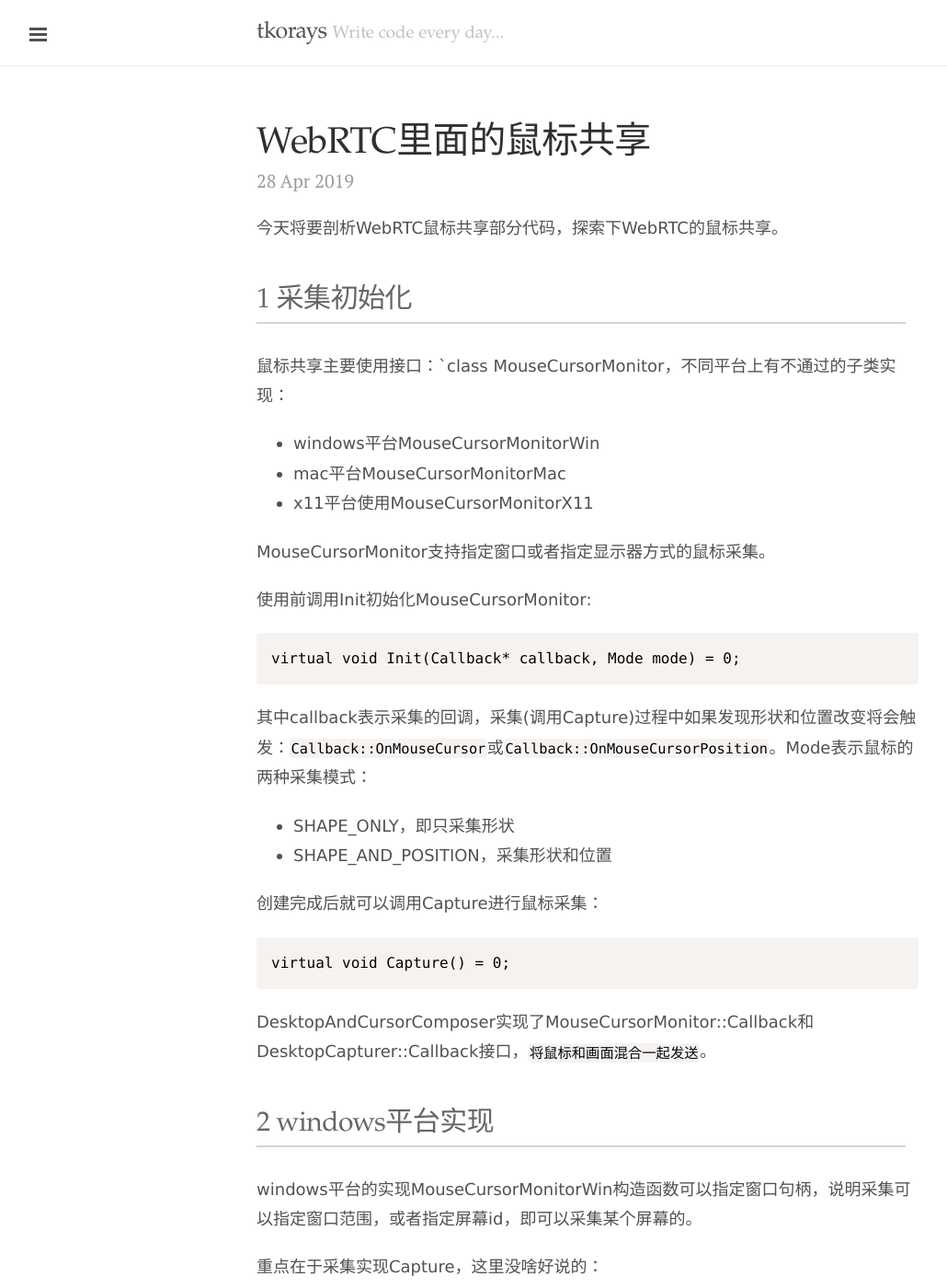
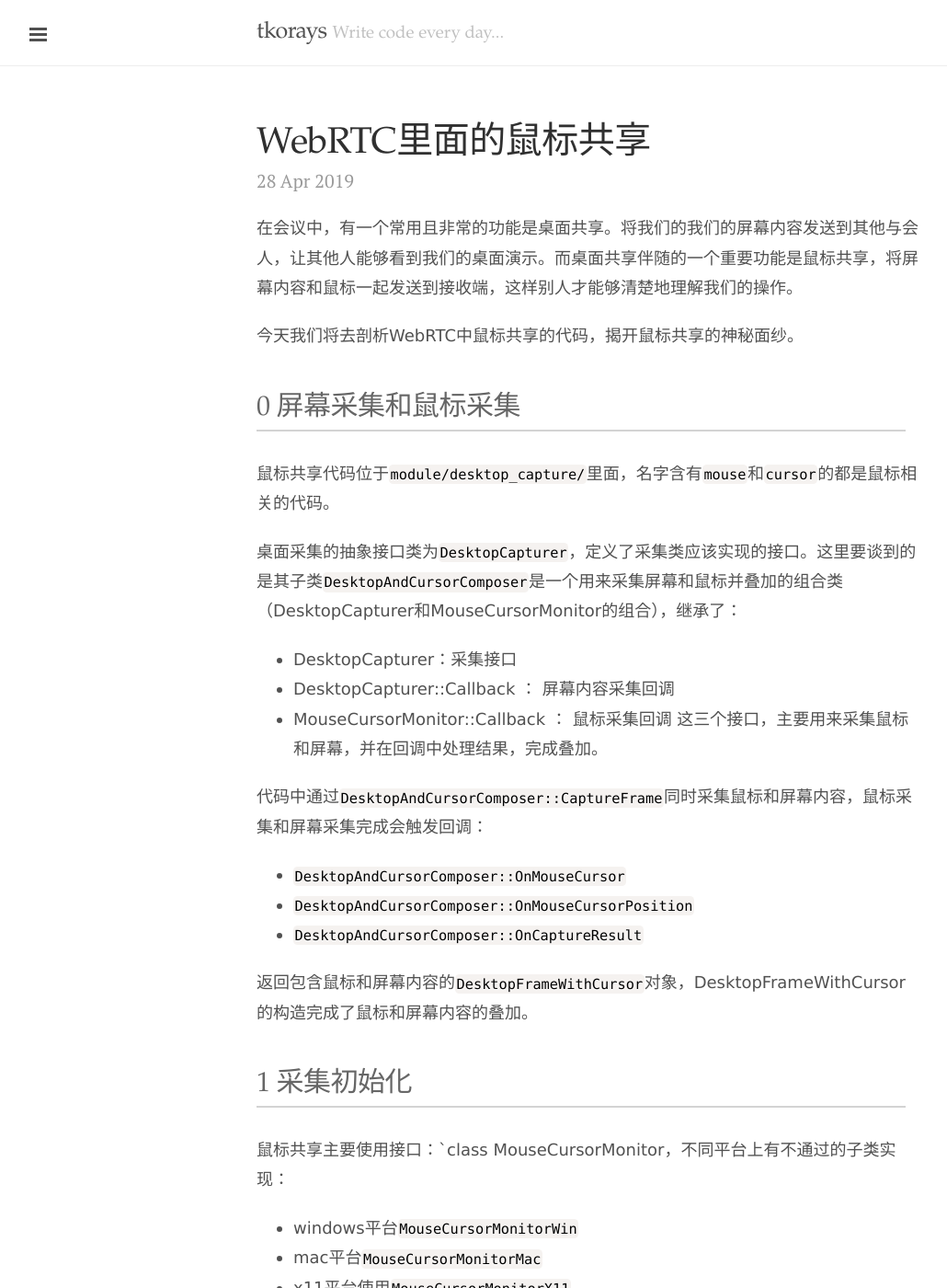
Before and after one commit to tkorays/tkorays.github.io, a Jekyll site: the page built from _posts/2019-4-28-Mouse-Share-In-WebRTC.markdown, in a window 1280 px wide and 1400 px high. Shown: the whole window at 92% size, without its empty margins (1-1031 px from the left). Built offline with Jekyll 4.4.1, drawn with Linux system fonts in a browser that asks for light colours; some of the changed text lies outside the part shown.

Commit message:
:memo: 文字润色

````diff
--- a/_posts/2019-4-28-Mouse-Share-In-WebRTC.markdown
+++ b/_posts/2019-4-28-Mouse-Share-In-WebRTC.markdown
@@ -2,15 +2,33 @@
 layout: post
 title: WebRTC里面的鼠标共享
 ---
-今天将要剖析WebRTC鼠标共享部分代码，探索下WebRTC的鼠标共享。
+在会议中，有一个常用且非常的功能是桌面共享。将我们的我们的屏幕内容发送到其他与会人，让其他人能够看到我们的桌面演示。而桌面共享伴随的一个重要功能是鼠标共享，将屏幕内容和鼠标一起发送到接收端，这样别人才能够清楚地理解我们的操作。
+
+今天我们将去剖析WebRTC中鼠标共享的代码，揭开鼠标共享的神秘面纱。
+
+## 0 屏幕采集和鼠标采集
+鼠标共享代码位于`module/desktop_capture/`里面，名字含有`mouse`和`cursor`的都是鼠标相关的代码。
+
+桌面采集的抽象接口类为`DesktopCapturer`，定义了采集类应该实现的接口。这里要谈到的是其子类`DesktopAndCursorComposer`是一个用来采集屏幕和鼠标并叠加的组合类（DesktopCapturer和MouseCursorMonitor的组合），继承了：
+* DesktopCapturer：采集接口
+* DesktopCapturer::Callback ： 屏幕内容采集回调
+* MouseCursorMonitor::Callback ： 鼠标采集回调
+这三个接口，主要用来采集鼠标和屏幕，并在回调中处理结果，完成叠加。
+
+代码中通过`DesktopAndCursorComposer::CaptureFrame`同时采集鼠标和屏幕内容，鼠标采集和屏幕采集完成会触发回调：
+* `DesktopAndCursorComposer::OnMouseCursor`
+* `DesktopAndCursorComposer::OnMouseCursorPosition`
+* `DesktopAndCursorComposer::OnCaptureResult`
+
+返回包含鼠标和屏幕内容的`DesktopFrameWithCursor`对象，DesktopFrameWithCursor的构造完成了鼠标和屏幕内容的叠加。
 
 ## 1 采集初始化
 鼠标共享主要使用接口：`class MouseCursorMonitor，不同平台上有不通过的子类实现：
-* windows平台MouseCursorMonitorWin
-* mac平台MouseCursorMonitorMac
-* x11平台使用MouseCursorMonitorX11
+* windows平台`MouseCursorMonitorWin`
+* mac平台`MouseCursorMonitorMac`
+* x11平台使用`MouseCursorMonitorX11`
 
-MouseCursorMonitor支持指定窗口或者指定显示器方式的鼠标采集。
+`MouseCursorMonitor`支持指定窗口或者指定显示器方式的鼠标采集。
 
 使用前调用Init初始化MouseCursorMonitor:
 
@@ -18,7 +36,7 @@ MouseCursorMonitor支持指定窗口或者指定显示器方式的鼠标采集
 virtual void Init(Callback* callback, Mode mode) = 0;
 ```
 
-其中callback表示采集的回调，采集(调用Capture)过程中如果发现形状和位置改变将会触发：`Callback::OnMouseCursor`或`Callback::OnMouseCursorPosition`。Mode表示鼠标的两种采集模式：
+其中callback表示采集的回调（DesktopAndCursorComposer中有实现），采集(调用Capture)过程中如果发现形状和位置改变将会触发：`Callback::OnMouseCursor`或`Callback::OnMouseCursorPosition`。Mode表示鼠标的两种采集模式：
 * SHAPE_ONLY，即只采集形状
 * SHAPE_AND_POSITION，采集形状和位置
 
@@ -29,10 +47,21 @@ virtual void Capture() = 0;
 
 DesktopAndCursorComposer实现了MouseCursorMonitor::Callback和DesktopCapturer::Callback接口，`将鼠标和画面混合一起发送`。
 
-## 2 windows平台实现
+## 2 鼠标位图表示
+鼠标采集形状数据采用`MouseCursor`表示：
+```
+class MouseCursor {
+...
+    std::unique_ptr<DesktopFrame> image_;
+    DesktopVector hotspot_;
+};
+```
+主要保存了鼠标位图和热点，位图是32bit格式，有使用alpha通道做半透明，但是`不支持反色`。
+
+## 3 windows平台实现
 windows平台的实现MouseCursorMonitorWin构造函数可以指定窗口句柄，说明采集可以指定窗口范围，或者指定屏幕id，即可以采集某个屏幕的。
 
-重点在于采集实现Capture，这里没啥好说的：
+重点在于采集实现Capture，这里没啥好说的，细节的可以看源码：
 * 调用GetCursorInfo获取鼠标信息
 * 判断鼠标形状是否改变
 * 鼠标被有意隐藏（CURSOR_SUPPRESSED）则发空图片（OnMouseCursor）
@@ -45,9 +74,11 @@ windows采集里面有个重要的部分是从HCURSOR中获取鼠标图片信息
 * 黑白，只有mask字段（iinfo.hbmColor == NULL），上半部分为AND mask，下半部分为XOR mask。通过这两个mask可以实现黑、白、透明、反色的效果（请自行推导）。pixel &= andMask; pixel ^= xorMask;
 * 彩色，mask表示andMask，color表示xorMask。处理过程中需要注意alpha通道。如果alpha通道不为0， 则表示使用了alpha通道，此时andMask是空的。
 
-WebRTC还提供了一个功能，就是给鼠标加白边，保证鼠标在黑色背景下看的清楚。这应该是WebRTC没有处理好RGB鼠标的反色，实际上彩色鼠标如果使用了alpha通道，那就可以使用alpha通道来做反色。
+WebRTC鼠标采集的结果是一副RGBA图片，因此需要把鼠标数据写到RGBA数据中。如果是彩色格式鼠标(color!=NULL)，则直接复制color数据；如果是黑白鼠标，则把XOR mask当作color字段，复制过去。复制后再处理AND mask，对于彩色鼠标如果有alpha通道则使用alpha通道，否则使用AND mask，这个阶段主要做最终颜色决策，以及给鼠标描边，保证再黑色或者被色背景下可见。
 
-## 3 Mac平台实现
+WebRTC实现的一个缺陷是不支持鼠标反色，虽然有给鼠标描边，但是这种做法效果并不好。
+
+## 4 Mac平台实现
 mac平台实现中规中矩，获取位置：
 ```
 CGEventRef event = CGEventCreate(NULL);
````
Also changed, not shown: other parts of _posts/2019-4-28-Mouse-Share-In-WebRTC.markdown (+1 -1 lines).
